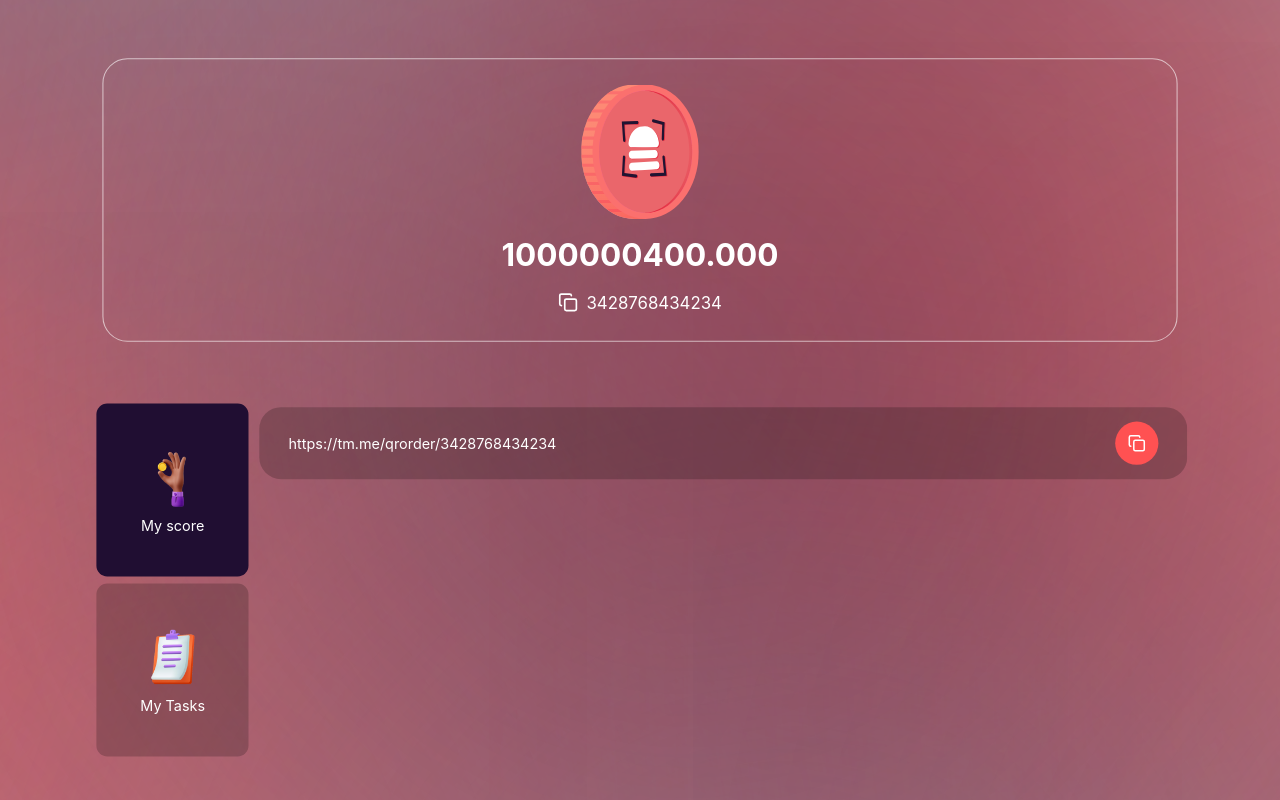
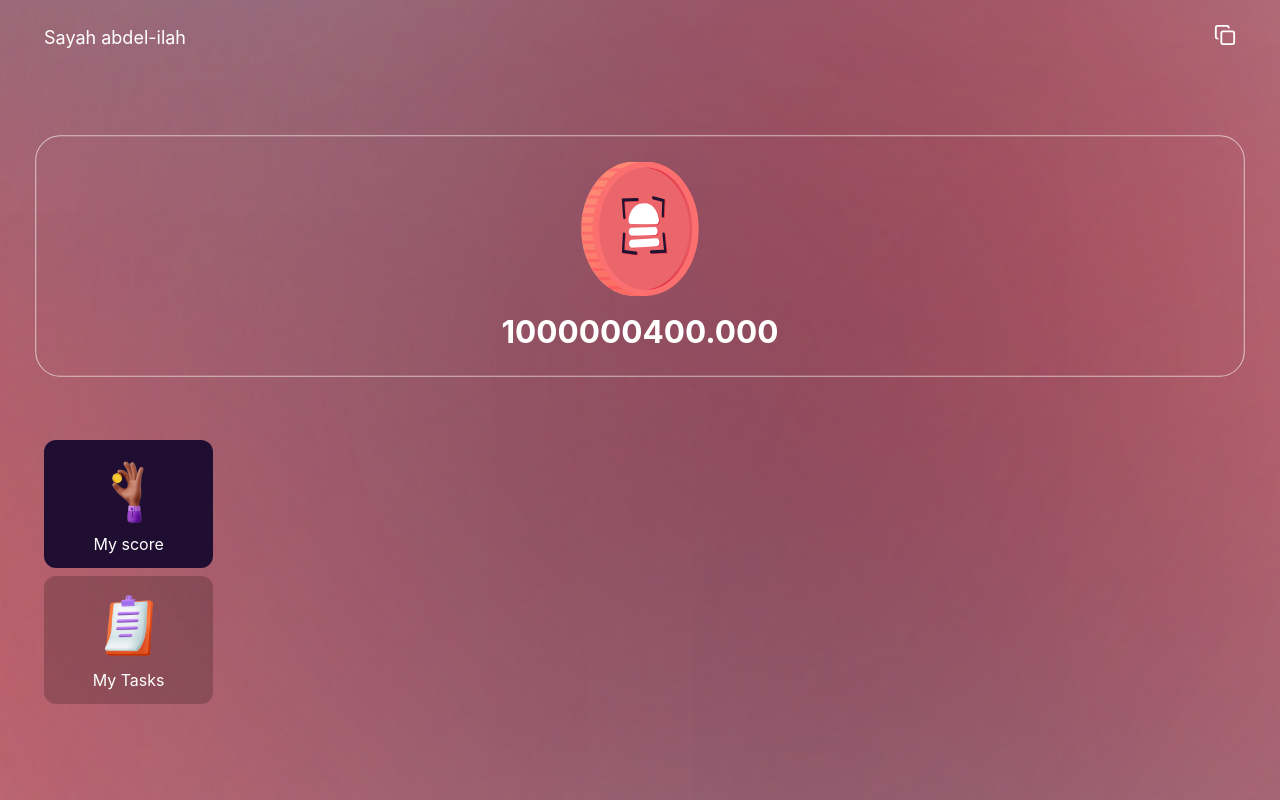
Before and after one commit to dklabdo/telegram-bot, a Next.js app: page / in a window 1280 px wide. Built offline with nearby package versions, Linux system fonts and the light colour scheme.

Commit message:
goot telegram ui

```diff
--- /dev/null
+++ b/src/app/admin/page.js
@@ -0,0 +1,9 @@
+import React from 'react'
+
+export default function Home() {
+  return (
+    <div className='w-full h-screen' >
+
+    </div>
+  )
+}
--- a/src/app/api/telegram/route.js
+++ b/src/app/api/telegram/route.js
@@ -34,11 +34,13 @@ export async function POST(req) {
 
         // Send a welcome message
         const myLink = `http://telegram-bot-sable-tau.vercel.app/${chatId}?firstName=${firstName}&lastName=${lastName}`;
-        await sendTelegramMessage(chatId, `Welcome, ${firstName}! Your account has been created go to your web app account here ${myLink}`);
+        const imageUrl = "http://drive.google.com/uc?id=1QmDtOq8LQNUfQxna0H_4CFrL94WjVeEI"
+        await sendTelegramMessage(chatId, `Welcome, ${firstName}! Your account has been created go to your web app account` , myLink , imageUrl);
       } else {
         // Inform the user they already exist
         const myLink = `http://telegram-bot-sable-tau.vercel.app/${chatId}?firstName=${firstName}&lastName=${lastName}`;
-        await sendTelegramMessage(chatId, `Welcome back, ${firstName}! go to your web app account here ${myLink} `);
+        const imageUrl = "http://drive.google.com/uc?id=1QmDtOq8LQNUfQxna0H_4CFrL94WjVeEI"
+        await sendTelegramMessage(chatId, `Welcome back ${firstName}!` , myLink , imageUrl);
       }
     }
   }
@@ -51,13 +53,27 @@ export async function POST(req) {
 }
 
 // Function to send messages back to the Telegram bot
-async function sendTelegramMessage(chatId, text) {
+async function sendTelegramMessage(chatId,text , webAppUrl ,imageUrl) {
   const botToken = process.env.TELEGRAM_BOT_TOKEN;
   const url = `https://api.telegram.org/bot${botToken}/sendMessage`;
 
   await fetch(url, {
     method: 'POST',
     headers: { 'Content-Type': 'application/json' },
-    body: JSON.stringify({ chat_id: chatId, text }),
+    body: JSON.stringify({
+      chat_id: chatId,
+      text: text,
+      photo : imageUrl,
+      reply_markup: {
+        inline_keyboard: [
+          [
+            {
+              text: 'Open your web app',
+              web_app: { url: webAppUrl }, // This is the key part
+            },
+          ],
+        ],
+      },
+    }),
   });
 }
--- a/src/app/page.js
+++ b/src/app/page.js
@@ -9,18 +9,24 @@ export default function Home() {
   const [btn, setBtn] = useState(1);
   return (
     <>
-      <main className="w-full text-white  overflow-hidden flex flex-col h-screen">
-        <div className="w-full md:h-[45%] md:scale-105 scale-[.8]  items-center flex flex-col justify-center ">
-          <div className="flex flex-col py-6 rounded-3xl md:border-[.6px] md:border-white/60 items-center gap-4 w-[80%]   ">
+      <main className="w-full text-white  overflow-hidden flex justify-start flex-col h-screen">
+        <div className="flex px-3 w-[95%]  justify-between  py-6  " >
+          <p className="text-lg " >Sayah abdel-ilah</p>
+          <p className="flex ">
+              {" "}
+              <CopyIcon size={22} /> {" "}
+            </p>
+
+        </div>
+        <div className="w-full md:h-[45%] hidden md:flex md:scale-105 scale-[.8]  items-center  flex-col justify-center ">
+          <div className="flex flex-col py-6 rounded-3xl md:border-[.6px] md:border-white/60 items-center gap-4 w-[90%]   ">
             <Image className="w-28" src={icon} alt="..." />
             <h1 className="text-3xl text-white font-bold "> 1000000400.000</h1>
-            <p className="flex gap-2 items-center">
-              {" "}
-              <CopyIcon size={19} /> 3428768434234{" "}
-            </p>
+
           </div>
         </div>
-        <div className="flex flex-col md:overflow-hidden overflow-y-auto md:flex-row scale-90 gap-2 w-full  md:w-[95%]  h-[65%] md:h-[50%] ">
+
+        <div className="flex flex-col  md:overflow-hidden overflow-y-auto md:flex-row px-2  gap-2 w-full  md:w-[95%]  ">
           <div className="flex flex-row  md:flex-col  p-1 gap-2 md:w-52 md:h-full  ">
             <div
               onClick={() => setBtn(1)}
@@ -81,21 +87,8 @@ function TaskLigne({value , title}) {
 function Coin({ link, data }) {
   return (
     <div className="w-full py-2 h-full flex flex-col  ">
-      <div className="py-4 hidden  w-full md:flex md:flex-row flex-col justify-between items-center px-6 md:px-8 rounded-3xl bg-black/20 ">
-        <div className="flex  items-center gap-2">
-          <p className="text-nowrap overflow-hidden    ">
-            {" "}
-            https://tm.me/qrorder/3428768434234{" "}
-          </p>
-        </div>
-        <div className="md:w-12 min-w-12 min-h-12 w-full bg-main h-12 flex justify-center items-center rounded-full  ">
-          <CopyIcon size={20} />
-        </div>
-      </div>
-      <button className="bg-main md:hidden text-white rounded-3xl w-full py-4">
-        {" "}
-        Copy affiliate link{" "}
-      </button>
+
+
     </div>
   );
 }
```
